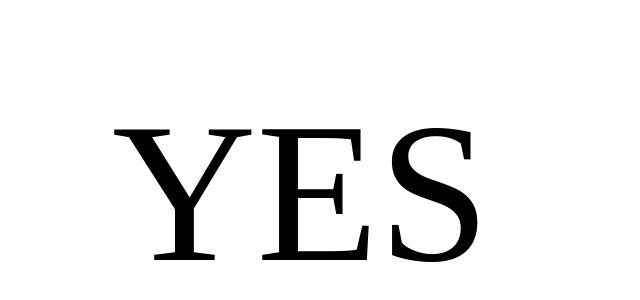
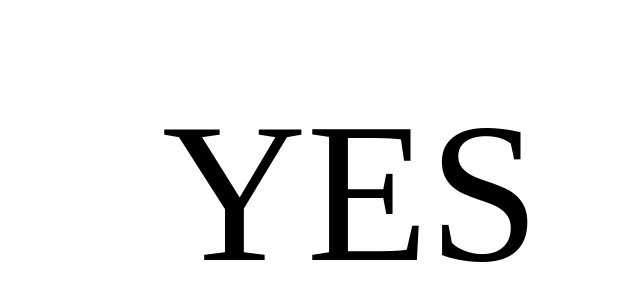
Before and after one commit to hugo-alves/isgreecestillintheeuro, a plain HTML site: page index.html in a window 1280 px wide. Shown: the part 272-572 px from the top of the page, without its empty margins (428-1068 px from the left). Drawn offline with Linux system fonts and the light colour scheme.

Commit message:
Update index.html

```diff
--- a/index.html
+++ b/index.html
@@ -1 +1 @@
-<p><span style="font-size:200px; position:fixed; top:50%; left:50%; margin-top:-50px; margin-left:-100px;">YES</span></p>
+<p><span style="font-size:200px; position:fixed; top:50%; left:50%; margin-top:-50px; margin-left:-50px;">YES</span></p>
```
